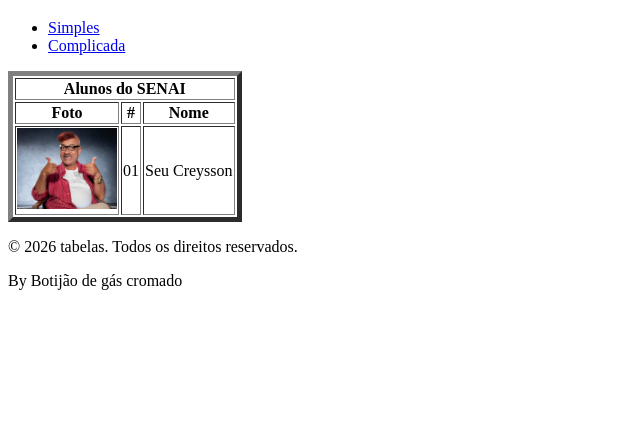
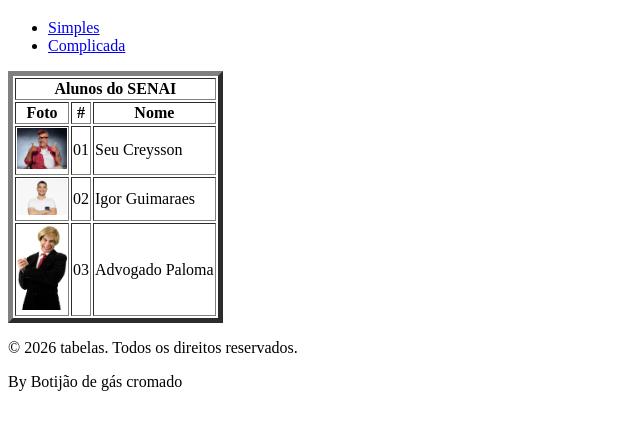
Before and after one commit to arthurcouto-max/vs_code-, a plain HTML site: page tabelas/tabela_simples.html in a window 1280 px wide. Shown: the part 61-490 px from the top of the page, without its empty margins (0-640 px from the left). Drawn offline with Linux system fonts and the light colour scheme.

Commit message:
adição de membros tabela

```diff
--- a/tabelas/tabela_simples.html
+++ b/tabelas/tabela_simples.html
@@ -32,12 +32,30 @@
             <tr>
                 <!--linha 2-->
                 <td>
-                    <img src="Fotos/Seu Creysson.avif" alt="Foto" width="100"</td>
+                    <img src="fotos/Seu Creysson.avif" alt="Foto" title="Foto" width="50">
+                </td>
 
                     <td>01</td>
 
                     <td>Seu Creysson</td>
+                    <tr>
+                        <!--Linha 3-->
+                        <td>
+                            <img src="fotos/IgorGuimaraes.webp" alt="Foto2" title="Foto2" width="50">
+                        </td>
+                        <td>02
 
+                        </td>
+                        <td>Igor Guimaraes</td>
+                    </tr>
+                <tr>
+                    <!--Linha 4-->
+                    <td>
+                        <img src="fotos/advogado-paloma.webp" alt="Foto3" title="Foto3" width="50">
+                    </td>
+                    <td>03</td>
+                    <td>Advogado Paloma</td>
+                </tr>
 
             </tr>
         </table>
```
Also changed, not shown: tabelas/Fotos/IgorGuimaraes.webp (added), tabelas/Fotos/advogado-paloma.webp (added).
